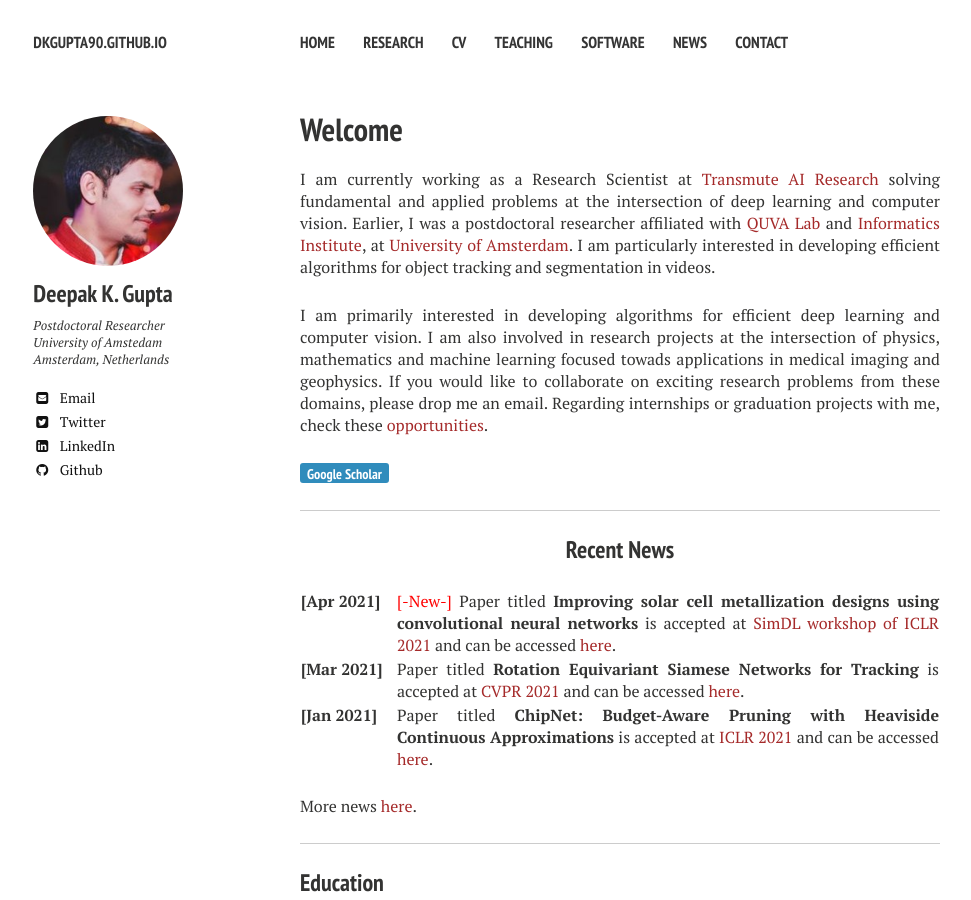
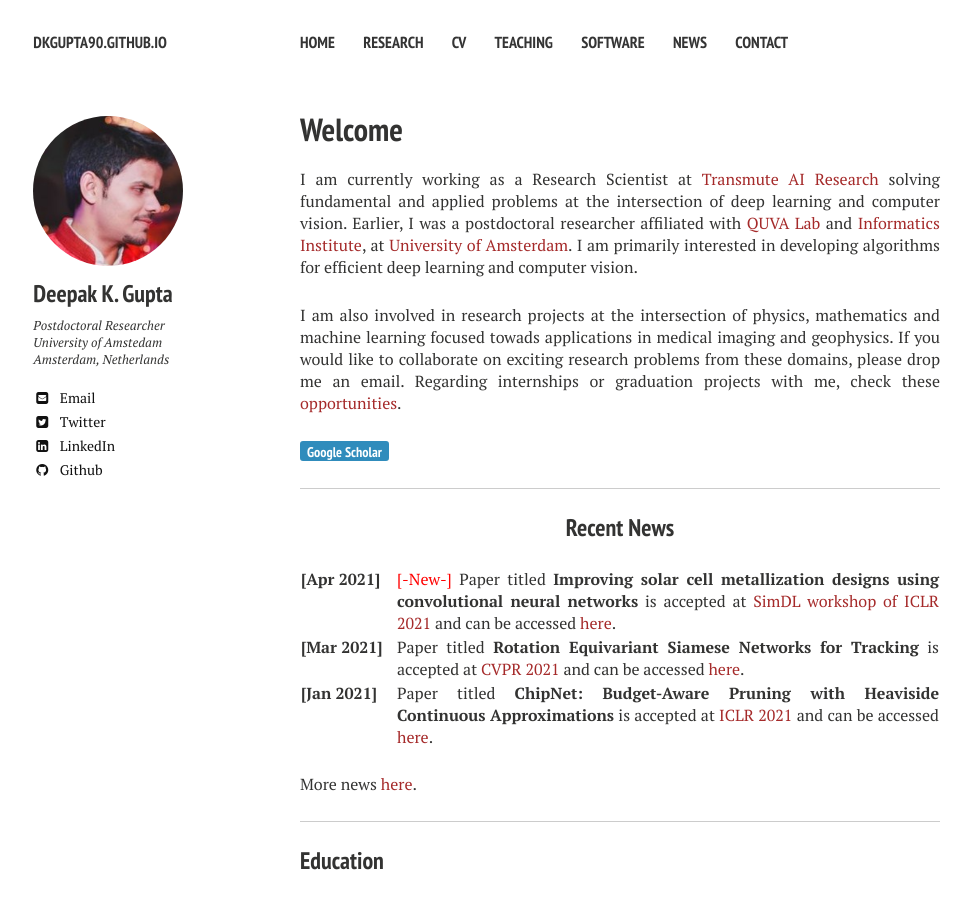
Before and after one commit to dkgupta90/dkgupta90.github.io, a Jekyll site: the page built from index.md, in a window 1280 px wide and 900 px high. Shown: the whole window, without its empty margins (20-991 px from the left). Built offline with Jekyll 4.4.1, drawn with Linux system fonts in a browser that asks for light colours; nearby versions of some CDN libraries.

```diff
--- a/index.md
+++ b/index.md
@@ -5,9 +5,9 @@
 modified: 2014-08-08T20:53:07.573882-04:00
 comments: false
 ---
-I am currently working as a Research Scientist at <a href="transmute.ai">Transmute AI Research</a> solving fundamental and applied problems at the intersection of deep learning and computer vision. Earlier, I was a postdoctoral researcher affiliated with [QUVA Lab](https://ivi.fnwi.uva.nl/quva/) and [Informatics Institute](https://ivi.uva.nl/), at [University of Amsterdam](https://www.uva.nl/en). I am particularly interested in developing efficient algorithms for object tracking and segmentation in videos.
+I am currently working as a Research Scientist at <a href="transmute.ai">Transmute AI Research</a> solving fundamental and applied problems at the intersection of deep learning and computer vision. Earlier, I was a postdoctoral researcher affiliated with [QUVA Lab](https://ivi.fnwi.uva.nl/quva/) and [Informatics Institute](https://ivi.uva.nl/), at [University of Amsterdam](https://www.uva.nl/en). I am primarily interested in developing algorithms for efficient deep learning and computer vision.
 
-I am primarily interested in developing algorithms for efficient deep learning and computer vision. I am also involved in research projects at the intersection of physics, mathematics and machine learning focused towads applications in medical imaging and geophysics. If you would like to collaborate on exciting research problems from these domains, please drop me an email. Regarding internships or graduation projects with me, check these [opportunities](https://dkgupta90.github.io/opportunities/).
+I am also involved in research projects at the intersection of physics, mathematics and machine learning focused towads applications in medical imaging and geophysics. If you would like to collaborate on exciting research problems from these domains, please drop me an email. Regarding internships or graduation projects with me, check these [opportunities](https://dkgupta90.github.io/opportunities/).
 
 [<button type="button" class="btn btn-info">Google Scholar</button>](https://scholar.google.co.in/citations?user=Nsxpe_kAAAAJ&hl=en)
 
```
